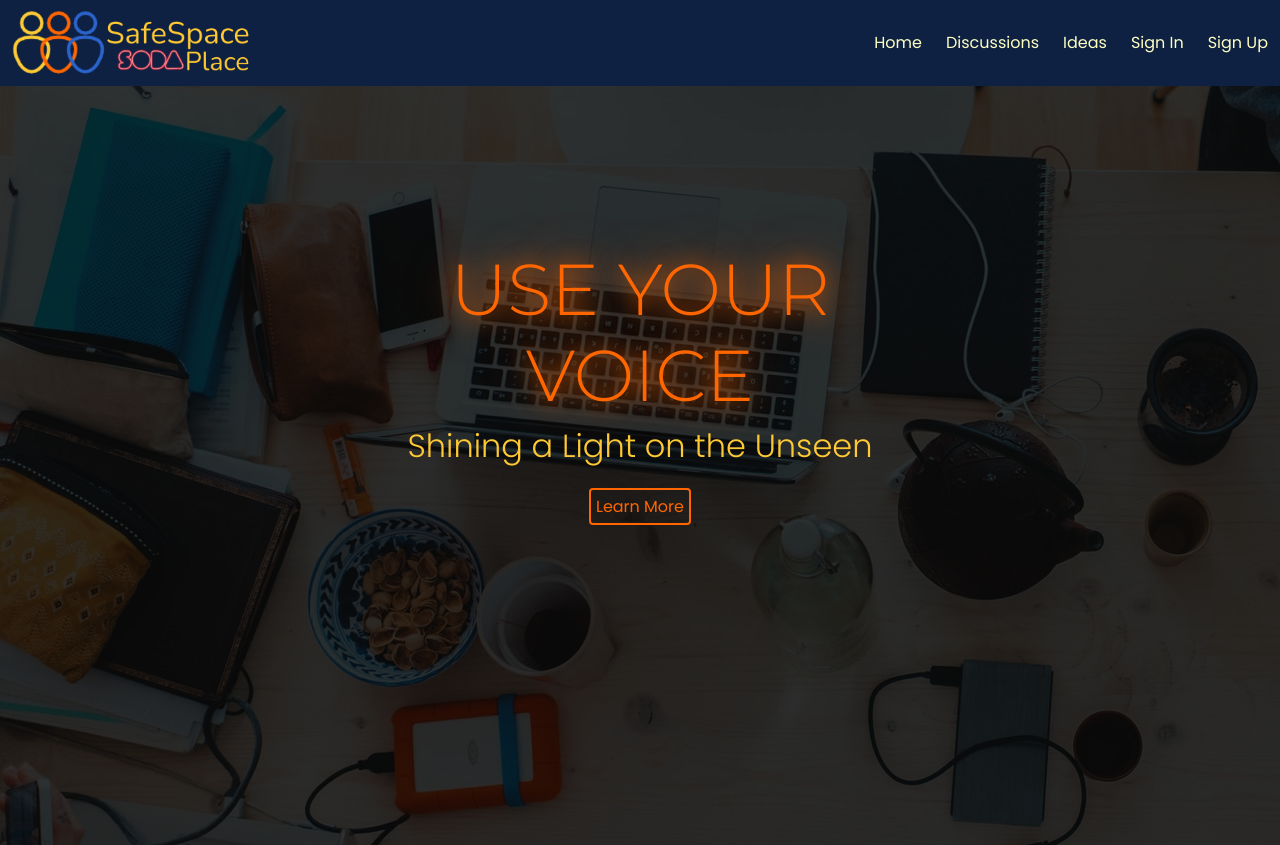
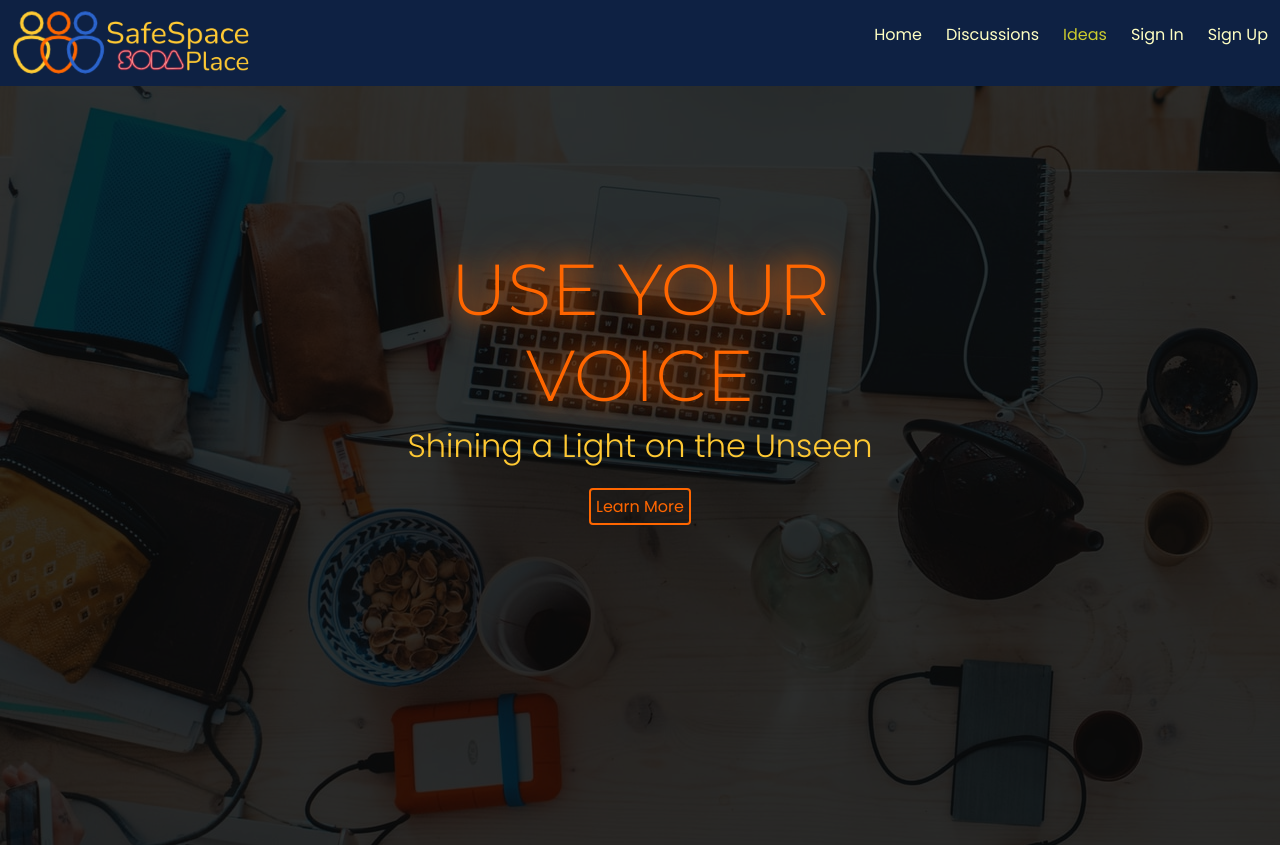
Before and after one commit to Dee-McG/SafeSpaceSODAPlace, a Django app: page / in a window 1280 px wide. Shown: the top 845 px of the page. Run offline with Django 3.2, Linux system fonts and the light colour scheme; some libraries are stand-ins or nearby versions.

Commit message:
Disabled ideas when no board active

```diff
--- a/static/css/style.css
+++ b/static/css/style.css
@@ -97,6 +97,10 @@ Darkest Blue:
 
 .navbar-nav li {
     padding: 4px 12px;
+}
+
+.disabled {
+    color: #cccc2e;
 }
 
 /* FOOTER */
--- a/templates/navbar.html
+++ b/templates/navbar.html
@@ -12,8 +12,11 @@
         <ul class="navbar-nav ml-auto">
             <li><a href="{% url 'home' %}">Home</a></li>
             <li><a href="{% url 'discussions:index' %}">Discussions</a></li>
-            <li><a href="{% url 'home' %}ideas/board/{{ board }}">Ideas</a></li>
-
+            {% if board != None %}
+                <li><a href="{% url 'home' %}ideas/board/{{ board }}">Ideas</a></li>
+            {% else %}
+                <li><p class="disabled">Ideas</p></li>
+            {% endif %}
 
             {% if user.is_authenticated %}
                 <li><a href="{% url 'profiles' request.user %}">Profile</a></li>
```
